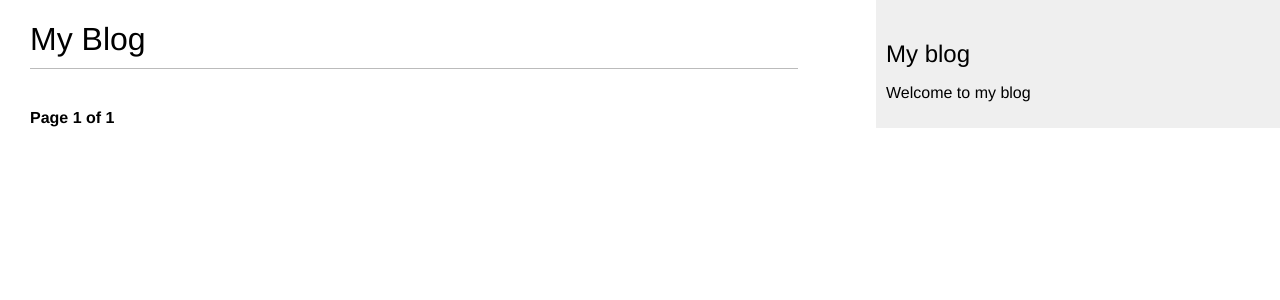
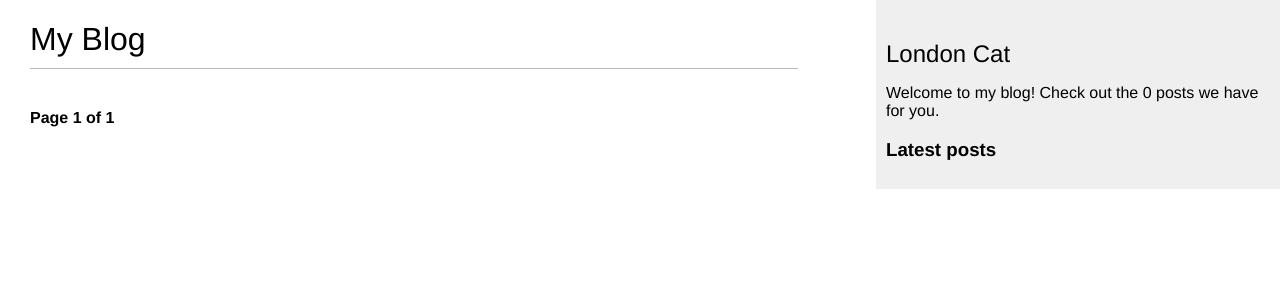
Before and after one commit to LisaOz/myblog, a Django app: page /blog/ in a window 1280 px wide. Shown: the top 300 px of the page. Run offline with Django 5.2, Linux system fonts and the light colour scheme; data that the repository does not hold is empty.

Commit message:
Implemented custom template to display the total number of posts in the blog and the titles of recent posts

```diff
--- a/blog/templates/blog/base.html
+++ b/blog/templates/blog/base.html
@@ -1,6 +1,7 @@
+{% load blog_tags %}
 {% load static %}
 
-{{ '<' }}{{ '!DOCTYPE html>' }}
+<!DOCTYPE html>
 <html lang="en">
 <head>
     <meta charset="UTF-8">
@@ -13,8 +14,12 @@
     {% endblock %}
 </div>
 <div id="sidebar">
-    <h2>My blog</h2>
-    <p>Welcome to my blog</p>
+    <h2>London Cat</h2>
+    <p>
+        Welcome to my blog! Check out the {% total_posts %} posts we have for you.
+    </p>
+    <h3>Latest posts</h3>
+    {% show_latest_posts 3 %}
 </div>
 </body>
 </html>
--- /dev/null
+++ b/blog/templates/blog/post/latest_posts.html
@@ -0,0 +1,7 @@
+<ul>
+    {% for post in latest_posts %}
+    <li>
+        <a href="{{ post.get_absolute_url }}">{{ post.title }}</a>
+    </li>
+    {% endfor %}
+</ul>
--- /dev/null
+++ b/blog/templatetags/blog_tags.py
@@ -0,0 +1,12 @@
+from django import template
+from ..models import Post
+
+register = template.Library()
+@register.simple_tag
+def total_posts():
+    return Post.published.count()
+
+@register.inclusion_tag('blog/post/latest_posts.html')
+def show_latest_posts(count=10):
+    latest_posts = Post.published.order_by('-publish')[:count]
+    return {'latest_posts': latest_posts}
```
Also changed, not shown: blog/templatetags/__init__.py (added).
